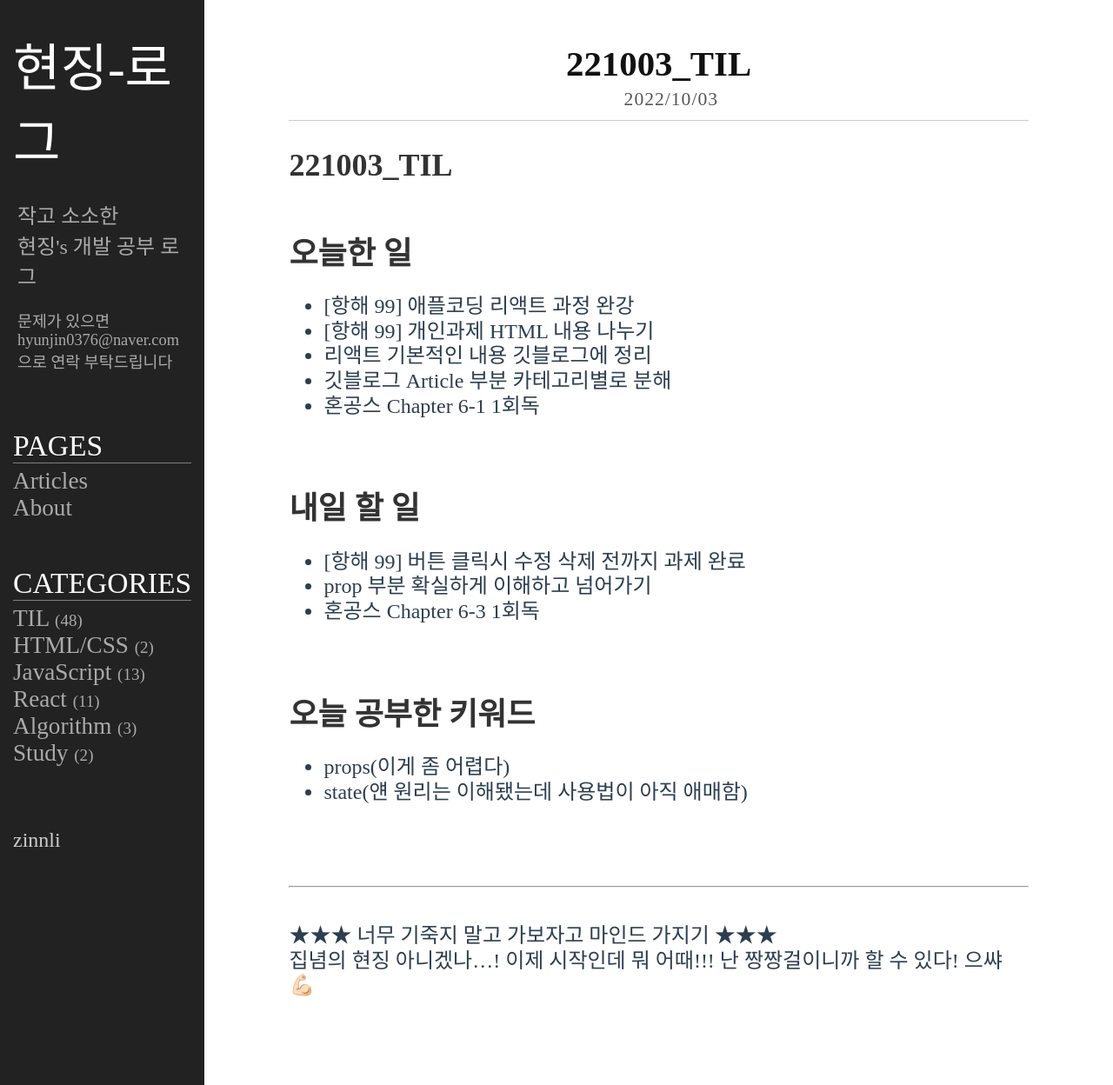
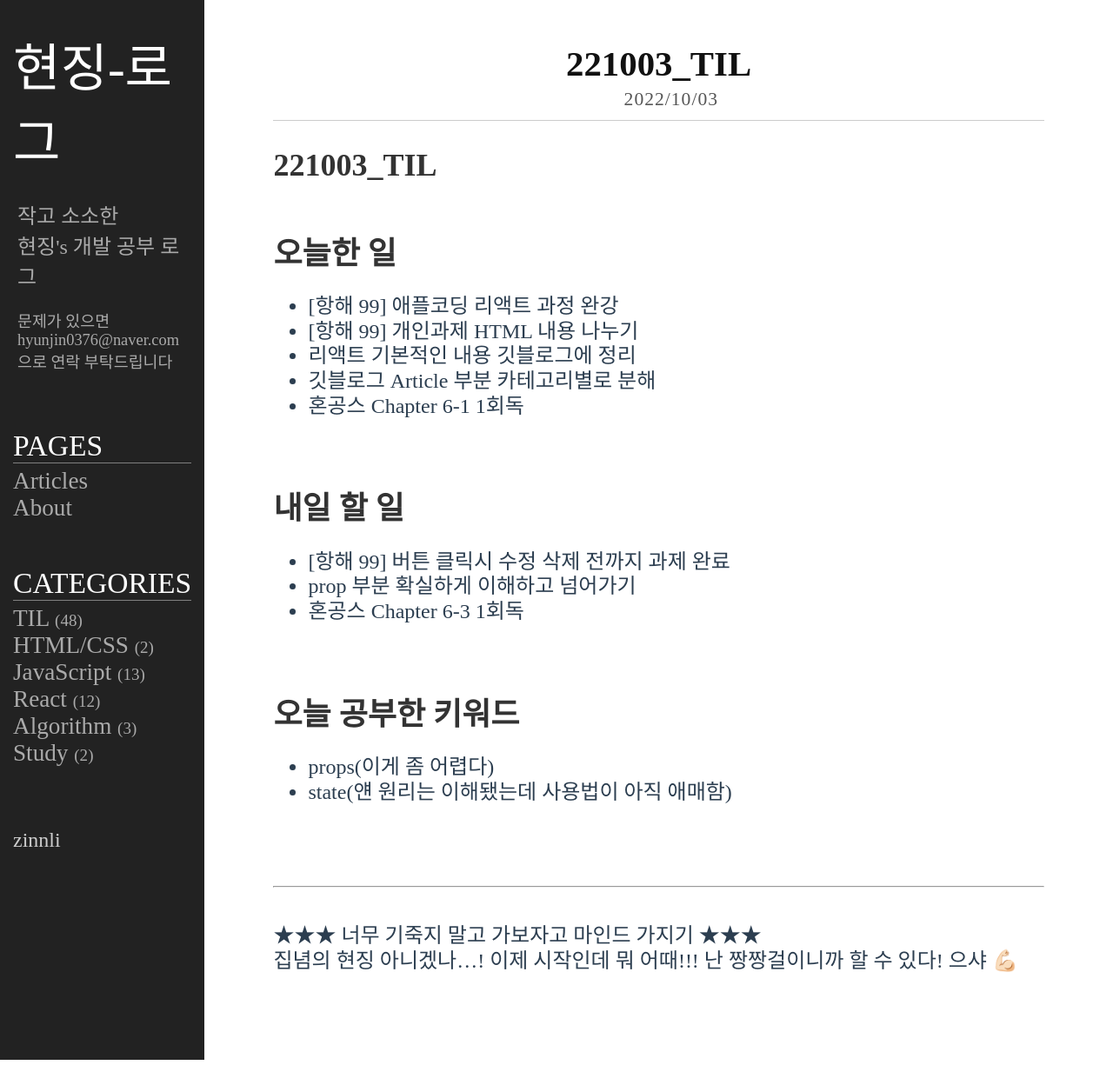
Before and after one commit to zinnli/zinnli.github.io, a Jekyll site: the page built from _posts/TIL/2022-10-03-TIL_04.markdown, in a window 1280 px wide. Shown: the whole page at 87% size. Built offline with Jekyll 4.4.1, drawn with Linux system fonts in a browser that asks for light colours; some web fonts are replaced; after the commit the page ends 1219 px from its top, so only the background shows below that.

```diff
--- a/_posts/TIL/2022-10-03-TIL_04.markdown
+++ b/_posts/TIL/2022-10-03-TIL_04.markdown
@@ -11,26 +11,26 @@ category: TIL
 
 ## **오늘한 일**
 
--    [항해 99] 애플코딩 리액트 과정 완강
--    [항해 99] 개인과제 HTML 내용 나누기
--    리액트 기본적인 내용 깃블로그에 정리
--    깃블로그 Article 부분 카테고리별로 분해
--    혼공스 Chapter 6-1 1회독
+- [항해 99] 애플코딩 리액트 과정 완강
+- [항해 99] 개인과제 HTML 내용 나누기
+- 리액트 기본적인 내용 깃블로그에 정리
+- 깃블로그 Article 부분 카테고리별로 분해
+- 혼공스 Chapter 6-1 1회독
 
 <br/>
 
 ## **내일 할 일**
 
--    [항해 99] 버튼 클릭시 수정 삭제 전까지 과제 완료
--    prop 부분 확실하게 이해하고 넘어가기
--    혼공스 Chapter 6-3 1회독
+- [항해 99] 버튼 클릭시 수정 삭제 전까지 과제 완료
+- prop 부분 확실하게 이해하고 넘어가기
+- 혼공스 Chapter 6-3 1회독
 
 <br/>
 
 ## **오늘 공부한 키워드**
 
--    props(이게 좀 어렵다)
--    state(얜 원리는 이해됐는데 사용법이 아직 애매함)
+- props(이게 좀 어렵다)
+- state(얜 원리는 이해됐는데 사용법이 아직 애매함)
 
 <br/>
 
@@ -41,4 +41,4 @@ category: TIL
 
 ★★★ 너무 기죽지 말고 가보자고 마인드 가지기 ★★★
 
-집념의 현징 아니겠나...! 이제 시작인데 뭐 어때!!! 난 짱짱걸이니까 할 수 있다! 으쌰 💪🏻
+집념의 현징 아니겠나...! 이제 시작인데 뭐 어때!!! 난 짱짱걸이니까 할 수 있다! 으샤 💪🏻
--- a/public/css/style.css
+++ b/public/css/style.css
@@ -391,7 +391,7 @@ summary a.nav-item:hover {
 }
 
 details ul li {
-  font-size: 1.2em;
+  font-size: 1.1em;
 }
 
 .highlighter-rouge {
@@ -422,8 +422,7 @@ td {
 .language-cpp,
 .language-html {
   margin: 10px 0;
-  width: fit-content;
-  min-width: 55vh;
+  width: 100%;
 }
 
 a {
@@ -433,7 +432,6 @@ a {
 .content {
   /*margin-left: 180px;*/
   flex: 1 1 auto;
-  padding: 0px 50px;
 }
 
 .mypage-flex {
@@ -455,7 +453,7 @@ a {
 
 @media (max-width: 576px) {
   article {
-    font-size: 0.9em;
+    font-size: 1.2em;
     line-height: 1.5;
   }
 
```
Also changed, not shown: _posts/React/2022-12-24-React_04.markdown (added, +81 -0 lines), _posts/TIL/2022-10-12-TIL_11.markdown (+7 -7 lines).
